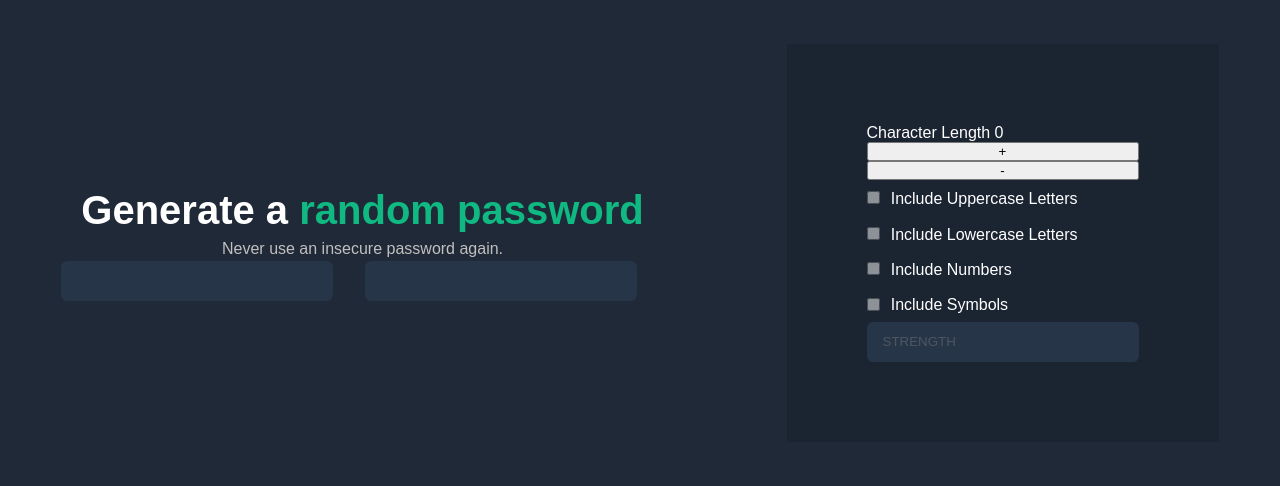
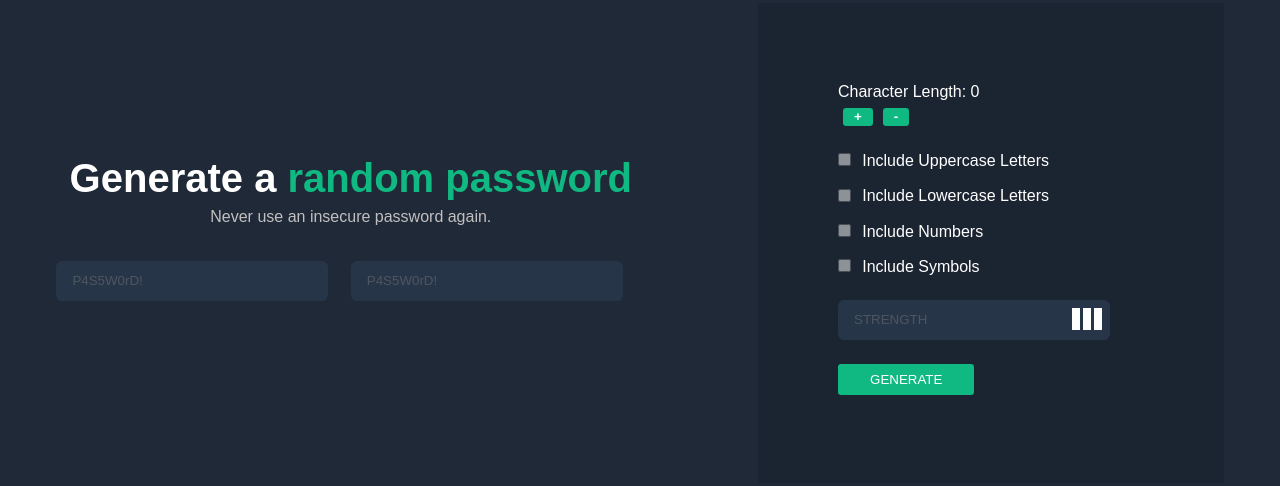
Before and after one commit to KenthJy/Password-generator, a plain HTML site: page index.html in a window 1280 px wide. Shown: the part 157-643 px from the top of the page. Drawn offline with Linux system fonts and the light colour scheme.

Commit message:
Update index.html

```diff
--- a/index.html
+++ b/index.html
@@ -15,16 +15,16 @@
             </h1>
             <p>Never use an insecure password again.</p>
 
-                <div>
+                <div id="thePasswords">
                     <label for="password-one">
-                        <input type="text" id="password-one">
+                        <input type="text" id="password-one" placeholder="P4S5W0rD!" disabled>
                     </label>
 
                     <button id="copy">
 
                     </button>
                     <label for="password-two">
-                        <input type="text" id="password-two">
+                        <input type="text" id="password-two" placeholder="P4S5W0rD!" disabled>
                     </label>
 
                     <button id="copy">
@@ -36,15 +36,17 @@
 
         <div class="left-col">
             <p>
-                Character Length <span id="character-length">0</span>
+                Character Length: <span id="character-length">0</span>
             </p>
-            <button>
+            <div class="flexed">
+            <button id="increment">
                 +
-            </button>
+            </button id="decrement">
             <button>
                 -
             </button>
-                <div>
+        </div>
+                <div class="myinputs">
                     <ul>
                         <li><input type="checkbox">Include Uppercase Letters</button></li>
                         <li><input type="checkbox">Include Lowercase Letters</button></li>
@@ -52,14 +54,19 @@
                         <li><input type="checkbox">Include Symbols</button></li>
                     </ul>
 
-                <div>
+                <div class="flexing">
                     <label for="strength">
-                        <input type="text" id="strength" placeholder="STRENGTH">
+                        <input type="text" id="strength" placeholder="STRENGTH" disabled>
                     </label>
-                    <div id="color-gray"></div>
-                    <div id="color-green"></div>
-                    <div id="color-red"></div>
+
+                    <div id="color-gray" class="color"></div>
+                    <div id="color-green" class="color"></div>
+                    <div id="color-red" class="color"></div>
+
                 </div>
+                <button id="generate">
+                    GENERATE
+                </button>
         </div>
     </div>
 </body>
```
